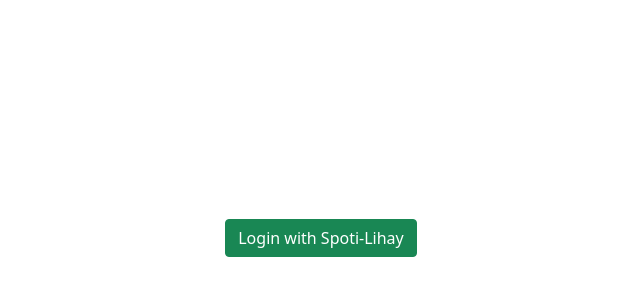
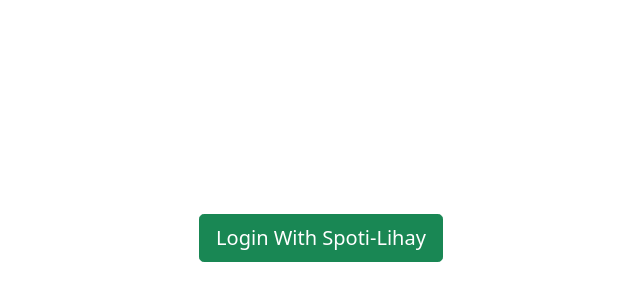
Before and after one commit to lihaybs/spotify-player, a React (Create React App) app in the folder client/: page / in a window 1280 px wide. Shown: the part 162-462 px from the top of the page, without its empty margins (319-959 px from the left). Built offline with nearby package versions, Linux system fonts and the light colour scheme; what spotify-web-api-node would draw is missing.

Commit message:
clone but not work

```diff
--- a/client/src/Dashboard.js
+++ b/client/src/Dashboard.js
@@ -7,7 +7,7 @@
 import axios from "axios"
 
 const spotifyApi = new SpotifyWebApi({
-    clientId: "8b945ef10ea24755b83ac50cede405a0",
+    clientId: "a9558e0a39c242d49c5f3557300ef7e2",
 })
 
 export default function Dashboard({ code }) {
--- a/client/src/Login.js
+++ b/client/src/Login.js
@@ -1,13 +1,17 @@
-import React from 'react'
-import { Container } from 'react-bootstrap'
+import React from "react"
+import { Container } from "react-bootstrap"
 
 const AUTH_URL = "https://accounts.spotify.com/authorize?client_id=a9558e0a39c242d49c5f3557300ef7e2&response_type=code&redirect_uri=http://localhost:3000&scope=streaming%20user-read-email%20user-read-private%20user-library-read%20user-library-modify%20user-read-playback-state%20user-modify-playback-state"
 
 export default function Login() {
-    return <Container className="d-flex justify-content-center align-items-center"
-        style={{ minHeight: "100vh" }}>
-        <a className="btn btn-success btn-lo" href={AUTH_URL}>
-            Login with Spoti-Lihay
-        </a>
-    </Container>
+    return (
+        <Container
+            className="d-flex justify-content-center align-items-center"
+            style={{ minHeight: "100vh" }}
+        >
+            <a className="btn btn-success btn-lg" href={AUTH_URL}>
+                Login With Spoti-Lihay
+            </a>
+        </Container>
+    )
 }
--- a/client/src/TrackSearchResult.js
+++ b/client/src/TrackSearchResult.js
@@ -11,7 +11,7 @@
             style={{ cursor: "pointer" }}
             onClick={handlePlay}
         >
-            <img src={track.albumUrl} style={{ height: "100px", width: "100px" }} />
+            <img src={track.albumUrl} style={{ height: "50px", width: "50px" }} />
             <div className="ml-3">
                 <div>{track.title}</div>
                 <div className="text-muted">{track.artist}</div>
```
Also changed, not shown: client/src/index.js (+5 -6 lines), client/src/Player.js (line endings or trailing spaces).
